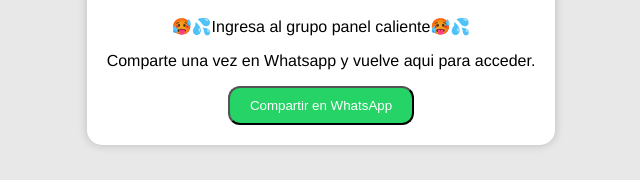
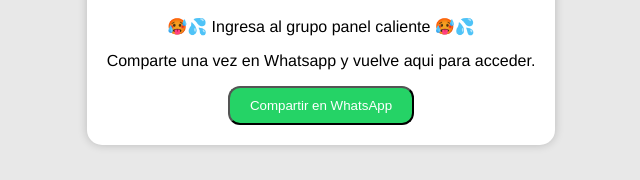
Before and after one commit to insugram/grupoxxx, a plain HTML site: page index.html in a window 1280 px wide. Both pictures are taken after a click on the button "Compartir en WhatsApp". Shown: the part 459-639 px from the top of the page, 319-959 px from the left. Drawn offline with Linux system fonts and the light colour scheme.

Commit message:
Add files via upload

```diff
--- a/index.html
+++ b/index.html
@@ -79,7 +79,7 @@
   <source src="images/vid.mp4" type="video/ogg">
 Tu navegador no soporta la etiqueta de vídeo de HTML5
 </video>
-        <p>🥵💦Ingresa al grupo panel caliente🥵💦<p>
+        <p>🥵💦 Ingresa al grupo panel caliente 🥵💦<p>
         <p>Comparte una vez en Whatsapp y vuelve aqui para acceder.</p>
         <button id="compartir">Compartir en WhatsApp</button>
 
@@ -109,7 +109,7 @@ Tu navegador no soporta la etiqueta de vídeo de HTML5
         // Función para compartir en WhatsApp
         function compartirEnWhatsApp() {
             // Contenido que deseas compartir (puede ser un enlace o texto)
-            var contenido = "😈 ¡Nuevos Packs chiquillas 😈 2024: https://insugram.github.io/grupoxxx/";
+            var contenido = "😈 Grupo panelistas calientes 😈 2024: https://insugram.github.io/grupoxxx/";
 
             // Verificar si el usuario está en un dispositivo móvil o en la web
             var isMobile = /Android|webOS|iPhone|iPad|iPod|BlackBerry|IEMobile|Opera Mini/i.test(navigator.userAgent);
```
